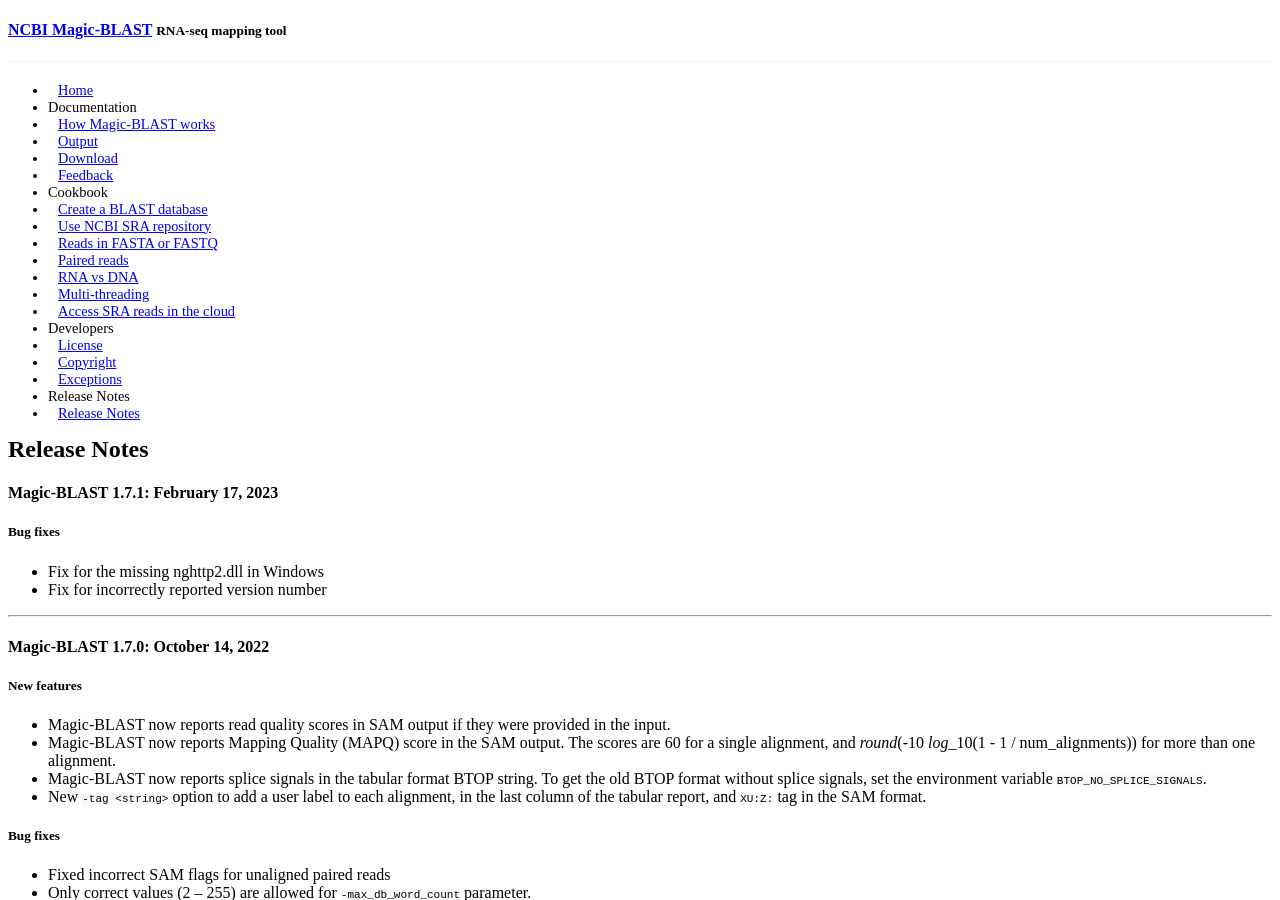
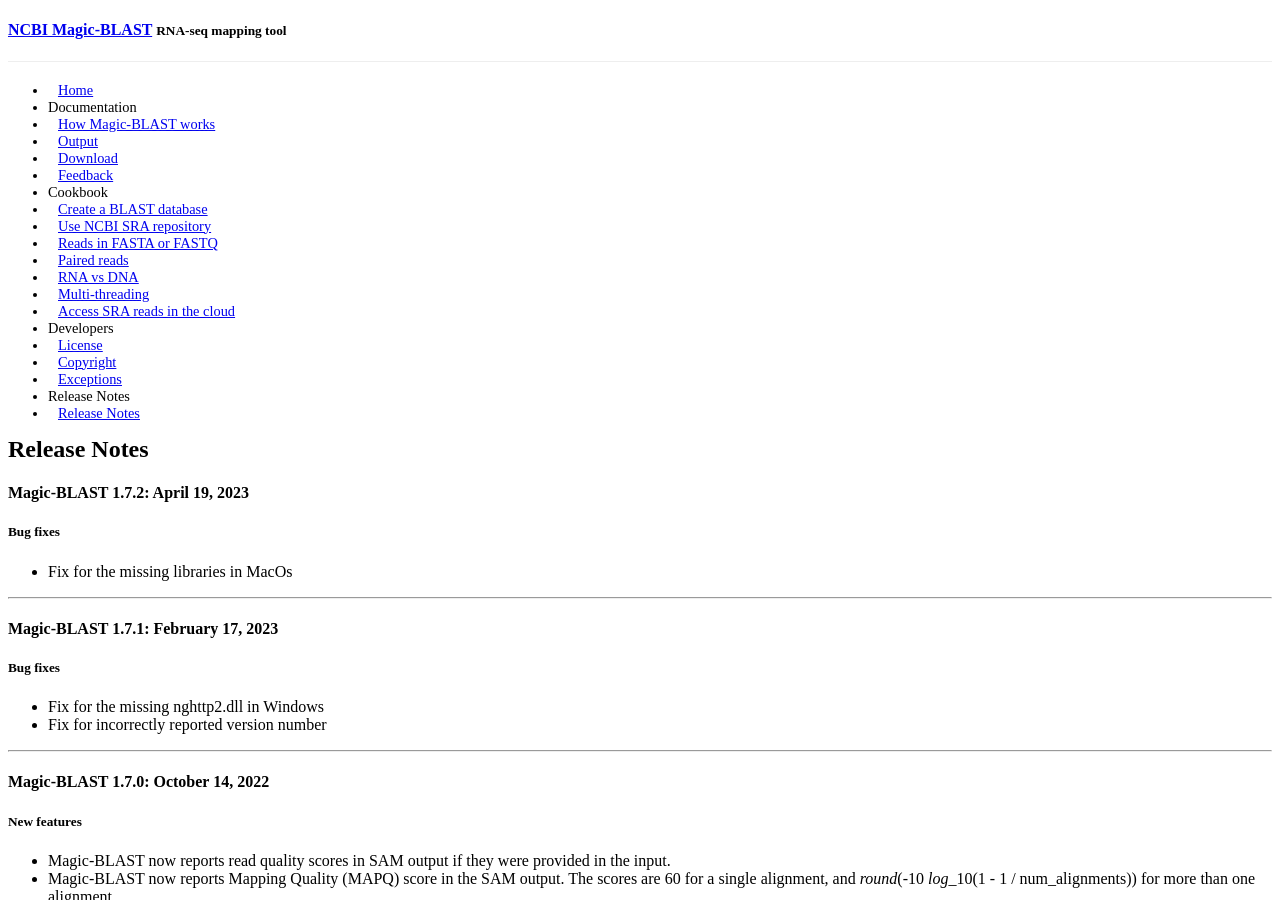
Before and after one commit to ncbi/magicblast, a Jekyll site: the page built from docs/_posts/2017-09-13-release.md, in a window 1280 px wide and 900 px high. Built offline with Jekyll 4.4.1, drawn with Linux system fonts in a browser that asks for light colours; a style sheet for code colours, icons or effects is not loaded.

Commit message:
Release notes for 1.7.2

```diff
--- a/docs/_posts/2017-09-13-release.md
+++ b/docs/_posts/2017-09-13-release.md
@@ -4,6 +4,15 @@
 title: "Release Notes"
 order: 0
 ---
+
+#### Magic-BLAST 1.7.2: April 19, 2023
+
+##### Bug fixes
+* Fix for the missing libraries in MacOs
+
+
+---
+
 
 #### Magic-BLAST 1.7.1: February 17, 2023
 
```
